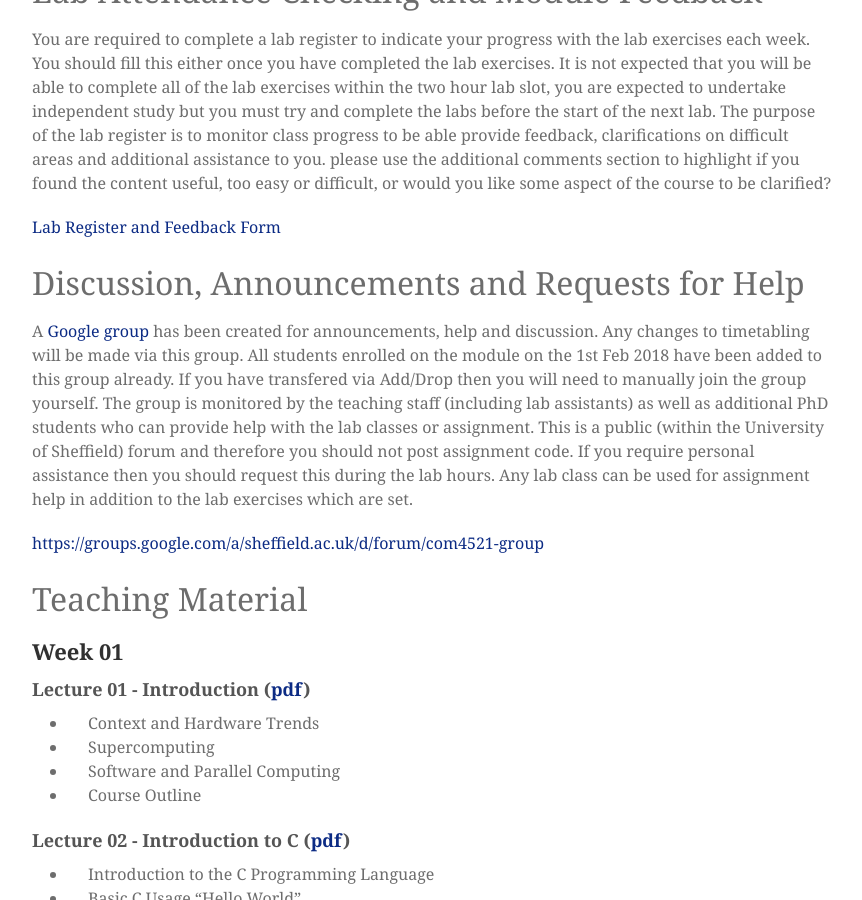
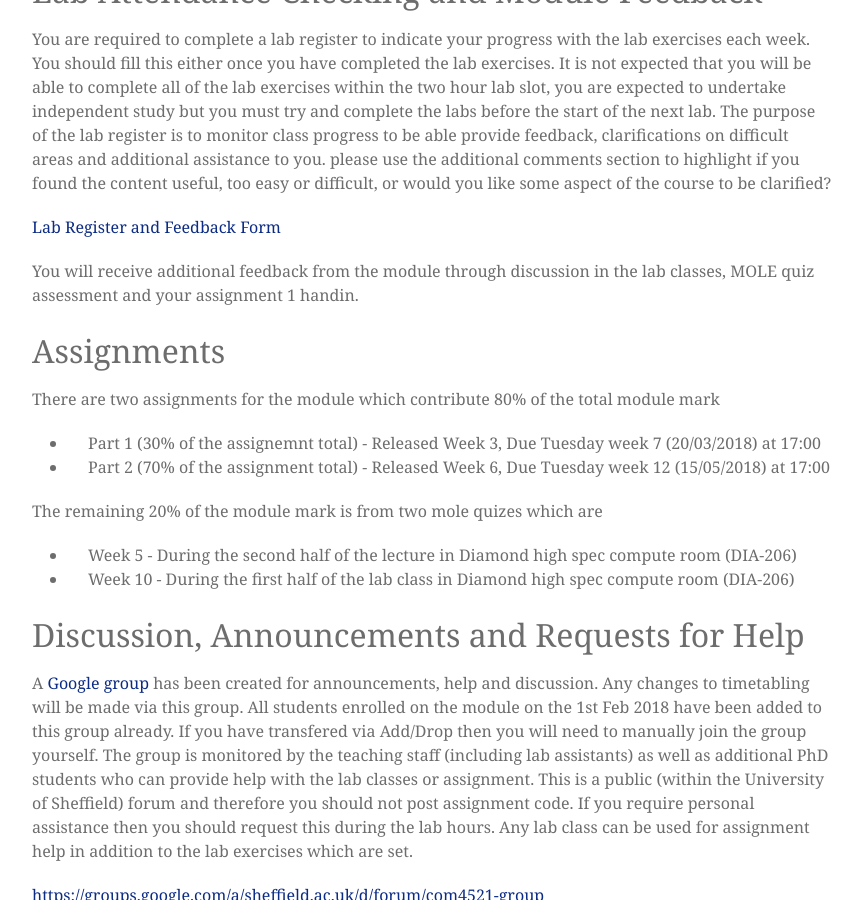
Before and after one commit to mondus/mondus.github.io, a Jekyll site: the page built from teaching/COM4521/index.md, in a window 1280 px wide and 900 px high, scrolled down 1747 px. Shown: the whole window, without its empty margins (208-1070 px from the left). Built offline with Jekyll 4.4.1, drawn with Linux system fonts in a browser that asks for light colours; nearby versions of some CDN libraries; some web fonts are replaced.

Commit message:
Update index.md

```diff
--- a/teaching/COM4521/index.md
+++ b/teaching/COM4521/index.md
@@ -38,6 +38,20 @@ The Diamond high spec compute room is booked for the lab classes and is always a
 You are required to complete a lab register to indicate your progress with the lab exercises each week. You should fill this either once you have completed the lab exercises. It is not expected that you will be able to complete all of the lab exercises within the two hour lab slot, you are expected to undertake independent study but you must try and complete the labs before the start of the next lab. The purpose of the lab register is to monitor class progress to be able provide feedback, clarifications on difficult areas and additional assistance to you. please use the additional comments section to highlight if you found the content useful, too easy or difficult, or would you like some aspect of the course to be clarified?
 
 [Lab Register and Feedback Form](https://goo.gl/0r73gD)
+
+You will receive additional feedback from the module through discussion in the lab classes, MOLE quiz assessment and your assignment 1 handin.
+
+# Assignments
+
+There are two assignments for the module which contribute 80% of the total module mark
+
+* Part 1 (30% of the assignemnt total) - Released Week 3, Due Tuesday week 7 (20/03/2018) at 17:00
+* Part 2 (70% of the assignment total) - Released Week 6, Due Tuesday week 12 (15/05/2018) at 17:00
+
+The remaining 20% of the module mark is from two mole quizes which are
+
+* Week 5 - During the second half of the lecture in Diamond high spec compute room (DIA-206)
+* Week 10 - During the first half of the lab class in Diamond high spec compute room (DIA-206)
 
 # Discussion, Announcements and Requests for Help
 
```
